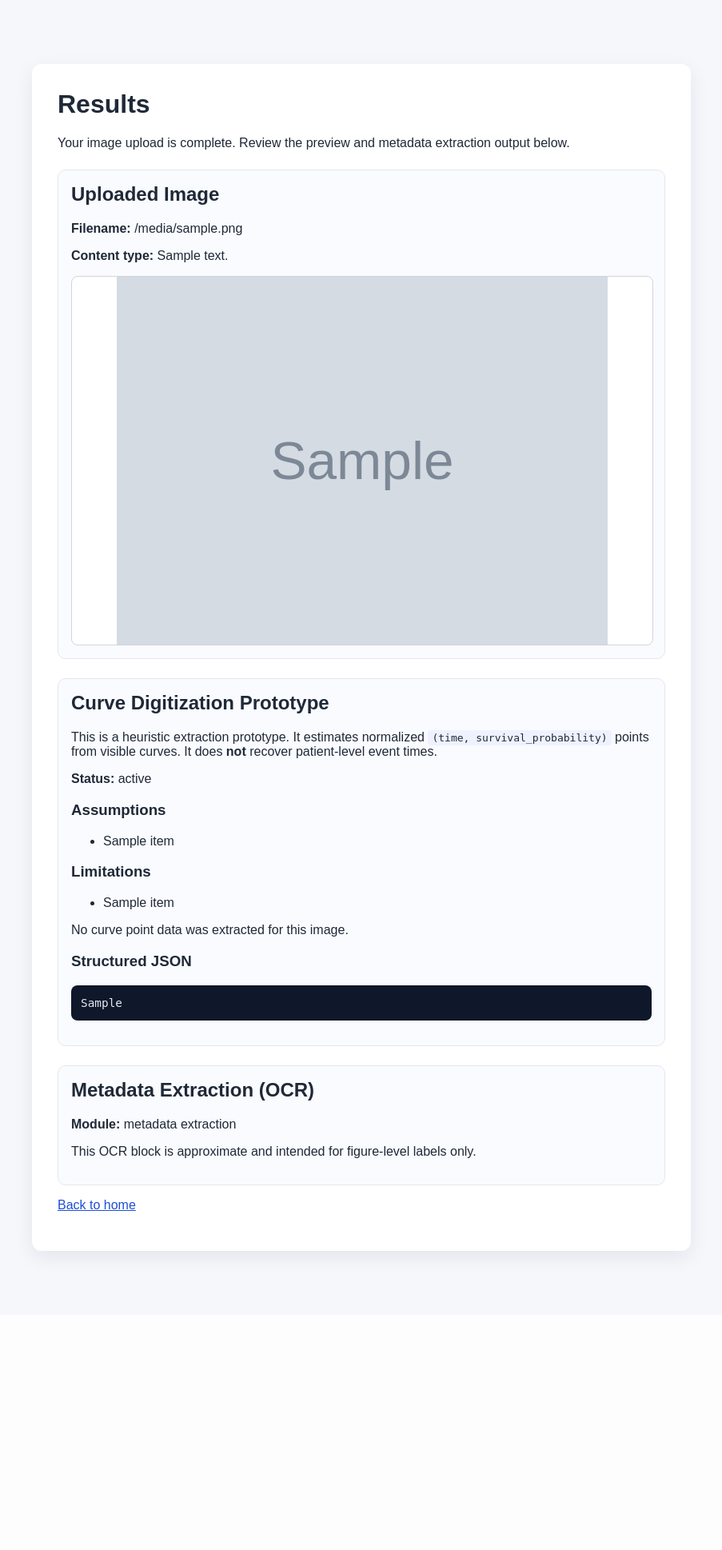
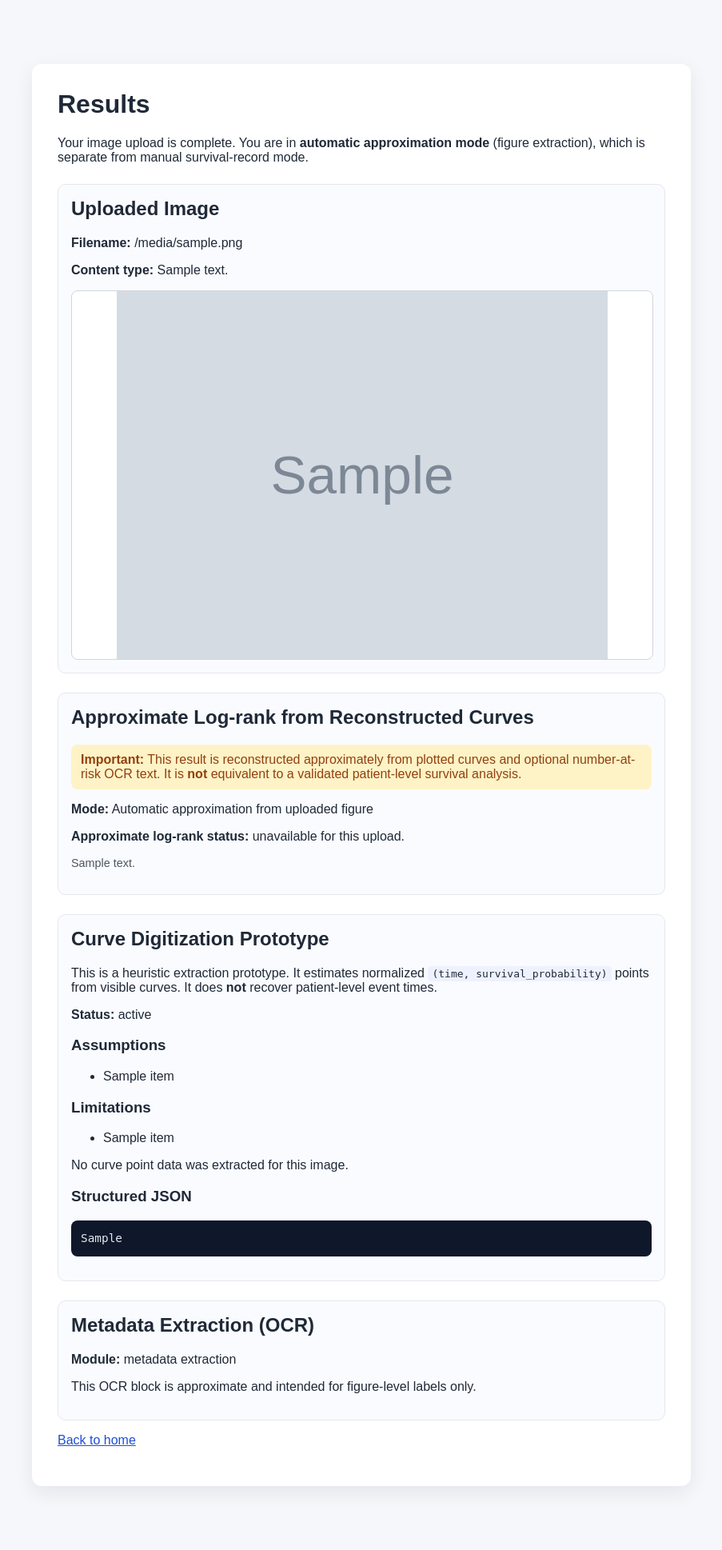
Before and after one commit to Scott-Zhu/km-logrank-webapp, a Flask app: template templates/results.html in a window 1280 px wide. Shown: the whole page at 80% size, without its empty margins (188-1091 px from the left). Before the commit the page ends 1580 px from the top, so only its background shows below. Run offline with Flask 3, Linux system fonts and the light colour scheme; the template is opened without the code that fills it: most values are stand-ins (such as "Sample title", 1, 10 or a date in 2020); grey boxes marked "Sample" are stand-in pictures.

Commit message:
Add approximate KM reconstruction to log-rank workflow

```diff
--- a/app.py
+++ b/app.py
@@ -15,6 +15,7 @@ from flask import (
 from werkzeug.utils import secure_filename
 
 from metadata_extraction import extract_figure_metadata
+from survival_reconstruction import infer_initial_group_sizes, reconstruct_group_records
 
 # Create the Flask application object.
 app = Flask(__name__)
@@ -268,6 +269,74 @@ def results():
         metadata_output = extract_figure_metadata(upload_path)
         metadata_json = json.dumps(metadata_output, indent=2)
         image_url = url_for("uploaded_file", filename=file_metadata["filename"])
+        auto_logrank = None
+
+        curves = metadata_output.get("curve_extraction", {}).get("curves", [])
+        if isinstance(curves, list) and len(curves) >= 2:
+            initial_sizes, size_source = infer_initial_group_sizes(metadata_output, 2)
+
+            curve_a = curves[0]
+            curve_b = curves[1]
+            group_a = reconstruct_group_records(
+                str(curve_a.get("name", "curve_1")),
+                list(curve_a.get("points", [])),
+                initial_sizes[0],
+            )
+            group_b = reconstruct_group_records(
+                str(curve_b.get("name", "curve_2")),
+                list(curve_b.get("points", [])),
+                initial_sizes[1],
+            )
+
+            if group_a.records and group_b.records:
+                try:
+                    logrank_output = compute_logrank_test(group_a.records, group_b.records)
+                    auto_logrank = {
+                        "available": True,
+                        "warning": (
+                            "Approximate automatic mode: records are reconstructed from "
+                            "digitized figure curves, not patient-level source data."
+                        ),
+                        "group_a_name": group_a.name,
+                        "group_b_name": group_b.name,
+                        "group_a_count": len(group_a.records),
+                        "group_b_count": len(group_b.records),
+                        "group_a_events": group_a.event_count,
+                        "group_b_events": group_b.event_count,
+                        "group_a_censored": group_a.censor_count,
+                        "group_b_censored": group_b.censor_count,
+                        "initial_size_source": size_source,
+                        "group_a_initial_n": group_a.initial_n,
+                        "group_b_initial_n": group_b.initial_n,
+                        "chi_square": logrank_output["chi_square"],
+                        "p_value": logrank_output["p_value"],
+                    }
+                except ValueError as exc:
+                    auto_logrank = {
+                        "available": False,
+                        "warning": (
+                            "Approximate automatic mode failed to produce a stable log-rank "
+                            "result from this figure."
+                        ),
+                        "message": str(exc),
+                    }
+            else:
+                auto_logrank = {
+                    "available": False,
+                    "warning": (
+                        "Approximate automatic mode could not reconstruct enough records "
+                        "from extracted curves."
+                    ),
+                    "message": "Partial extraction detected. Try manual mode for validated inputs.",
+                }
+        elif isinstance(curves, list):
+            auto_logrank = {
+                "available": False,
+                "warning": (
+                    "Approximate automatic mode requires at least two extracted curves."
+                ),
+                "message": "Partial extraction detected. Log-rank analysis was skipped.",
+            }
 
         return render_template(
             "results.html",
@@ -277,6 +346,7 @@ def results():
             metadata_output=metadata_output,
             metadata_json=metadata_json,
             metadata_data=metadata_output,
+            auto_logrank=auto_logrank,
             manual_analysis=None,
         )
 
--- a/static/styles.css
+++ b/static/styles.css
@@ -113,6 +113,11 @@ button:hover {
   color: #991b1b;
 }
 
+.message-warning {
+  background: #fef3c7;
+  color: #92400e;
+}
+
 a {
   color: #1d4ed8;
 }
--- a/templates/index.html
+++ b/templates/index.html
@@ -31,6 +31,7 @@
           <code>time,event</code> (or <code>time event</code>).
           Event should be <code>1</code> for event and <code>0</code> for censored.
         </p>
+        <p class="small-note"><strong>Manual mode:</strong> uses user-provided records directly.</p>
 
         <form action="{{ url_for('manual_logrank') }}" method="post">
           <label for="group_a_data">Group A records</label>
@@ -64,7 +65,7 @@
           <input id="image_file" name="image_file" type="file" accept=".png,.jpg,.jpeg,image/png,image/jpeg" required />
           <button type="submit">Upload</button>
         </form>
-        <p>This prototype attempts approximate curve-point extraction and may fall back to metadata-only output.</p>
+        <p><strong>Automatic approximation mode:</strong> reconstructs approximate records from extracted curve points and may fall back to metadata-only output.</p>
       </section>
     </main>
   </body>
--- a/templates/results.html
+++ b/templates/results.html
@@ -23,13 +23,49 @@
       </section>
       {% else %}
       <!-- Upload metadata extraction branch -->
-      <p>Your image upload is complete. Review the preview and metadata extraction output below.</p>
+      <p>
+        Your image upload is complete. You are in <strong>automatic approximation mode</strong>
+        (figure extraction), which is separate from manual survival-record mode.
+      </p>
 
       <section class="result-card">
         <h2>Uploaded Image</h2>
         <p><strong>Filename:</strong> {{ file_metadata.filename }}</p>
         <p><strong>Content type:</strong> {{ file_metadata.content_type }}</p>
         <img class="uploaded-image" src="{{ image_url }}" alt="Uploaded Kaplan-Meier image" />
+      </section>
+
+      <section class="result-card">
+        <h2>Approximate Log-rank from Reconstructed Curves</h2>
+        <div class="message message-warning">
+          <strong>Important:</strong>
+          This result is reconstructed approximately from plotted curves and optional
+          number-at-risk OCR text. It is <strong>not</strong> equivalent to a validated
+          patient-level survival analysis.
+        </div>
+
+        {% if auto_logrank %}
+          <p><strong>Mode:</strong> Automatic approximation from uploaded figure</p>
+          <p class="small-note">{{ auto_logrank.warning }}</p>
+
+          {% if auto_logrank.available %}
+          <h3>Reconstructed Data Summary</h3>
+          <ul>
+            <li><strong>{{ auto_logrank.group_a_name }}</strong>: {{ auto_logrank.group_a_count }} records (events: {{ auto_logrank.group_a_events }}, censored: {{ auto_logrank.group_a_censored }}, initial N assumption: {{ auto_logrank.group_a_initial_n }})</li>
+            <li><strong>{{ auto_logrank.group_b_name }}</strong>: {{ auto_logrank.group_b_count }} records (events: {{ auto_logrank.group_b_events }}, censored: {{ auto_logrank.group_b_censored }}, initial N assumption: {{ auto_logrank.group_b_initial_n }})</li>
+            <li><strong>Initial size source:</strong> {{ auto_logrank.initial_size_source }}</li>
+          </ul>
+
+          <h3>Approximate Log-rank Output</h3>
+          <p><strong>Log-rank test statistic (chi-square):</strong> {{ "%.4f"|format(auto_logrank.chi_square) }}</p>
+          <p><strong>p-value:</strong> {{ "%.6f"|format(auto_logrank.p_value) }}</p>
+          {% else %}
+          <p><strong>Approximate log-rank status:</strong> unavailable for this upload.</p>
+          <p class="small-note">{{ auto_logrank.message }}</p>
+          {% endif %}
+        {% else %}
+        <p>Approximate mode did not run because no curve extraction payload was available.</p>
+        {% endif %}
       </section>
 
       <section class="result-card">
```
Also changed, not shown: survival_reconstruction.py (added, +122 -0 lines).
